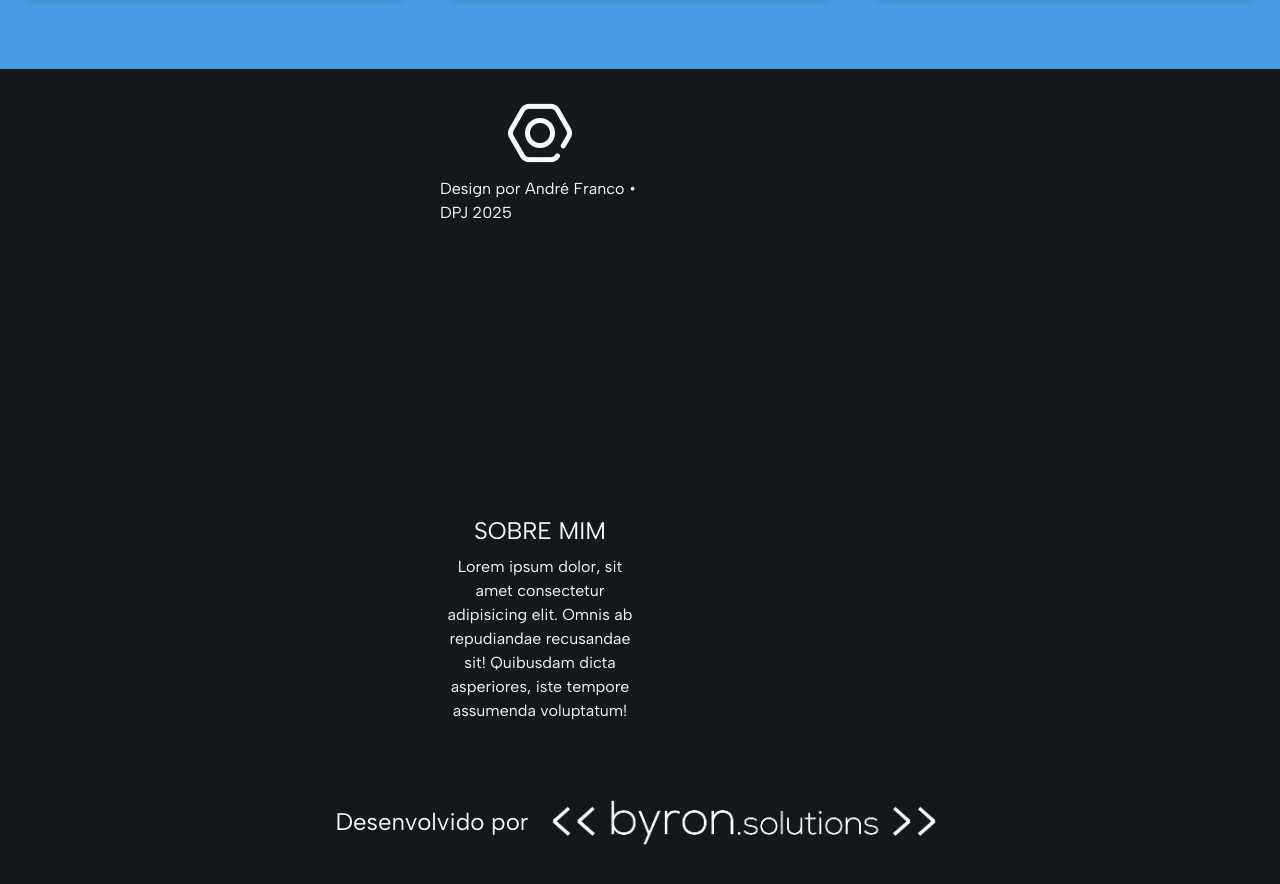
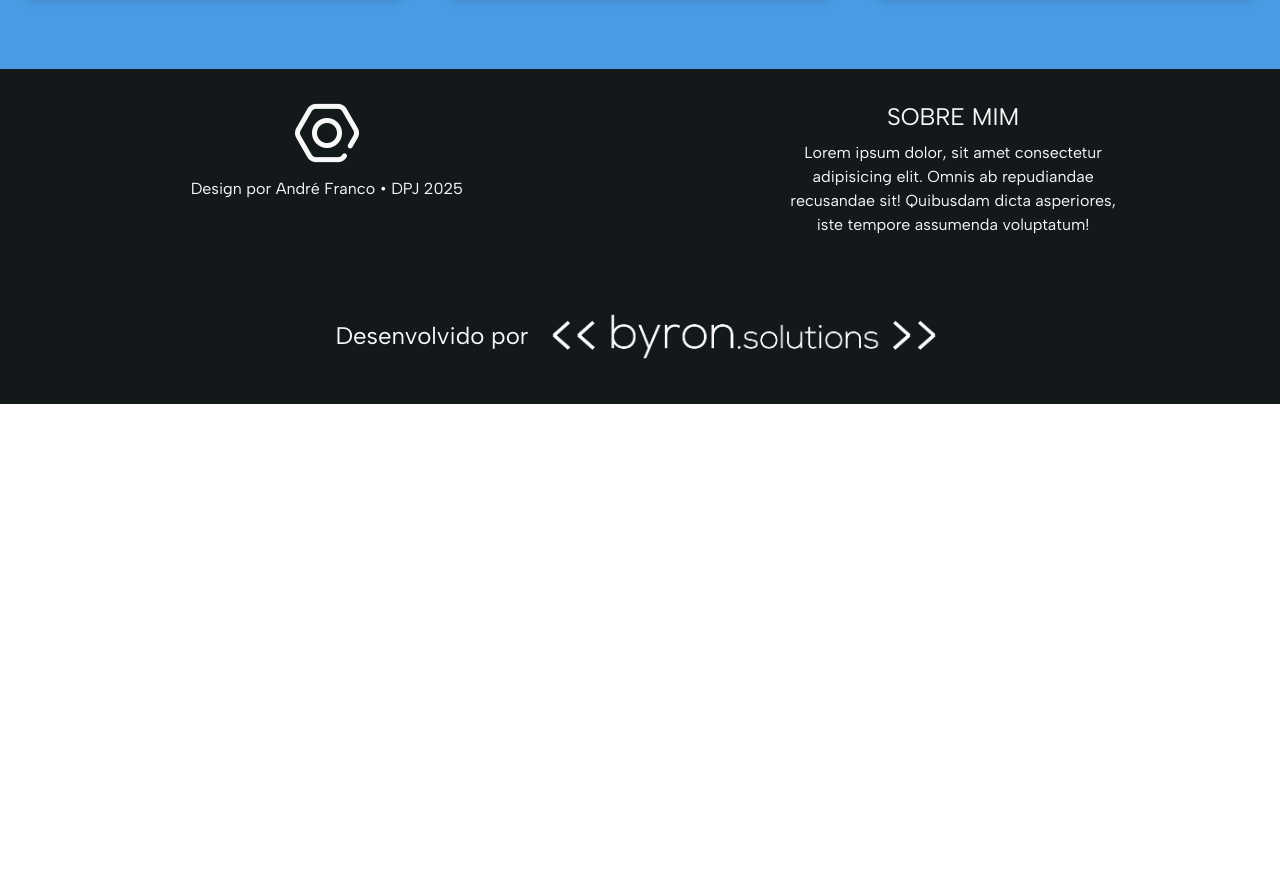
Before and after one commit to lumaiasl/Landing-Page-Tailwind, a website: page src/index.html in a window 1280 px wide. Shown: the part 1764-2648 px from the top of the page. After the commit the page ends 2168 px from the top, so only its background shows below. Drawn offline with Linux system fonts and the light colour scheme.

Commit message:
fix/Corrigindo novo erro no gap da seção footer

```diff
--- a/src/index.html
+++ b/src/index.html
@@ -153,7 +153,7 @@
     </section>
     <!--FOOTER -->
     <footer class="bg-black text-white p-8 gap-16 flex flex-col items-center">
-      <div class="lg:flex lg:gap-72.5 flex flex-col gap-16">
+      <div class="lg:flex-row lg:gap-72.5 flex flex-col gap-16">
         <div class="flex flex-col items-center gap-3 lg:w-1/2">
           <div class="size-16"><img src="./img/icon_logo.png" alt="" /></div>
           <p>Design por André Franco • DPJ 2025</p>
```
